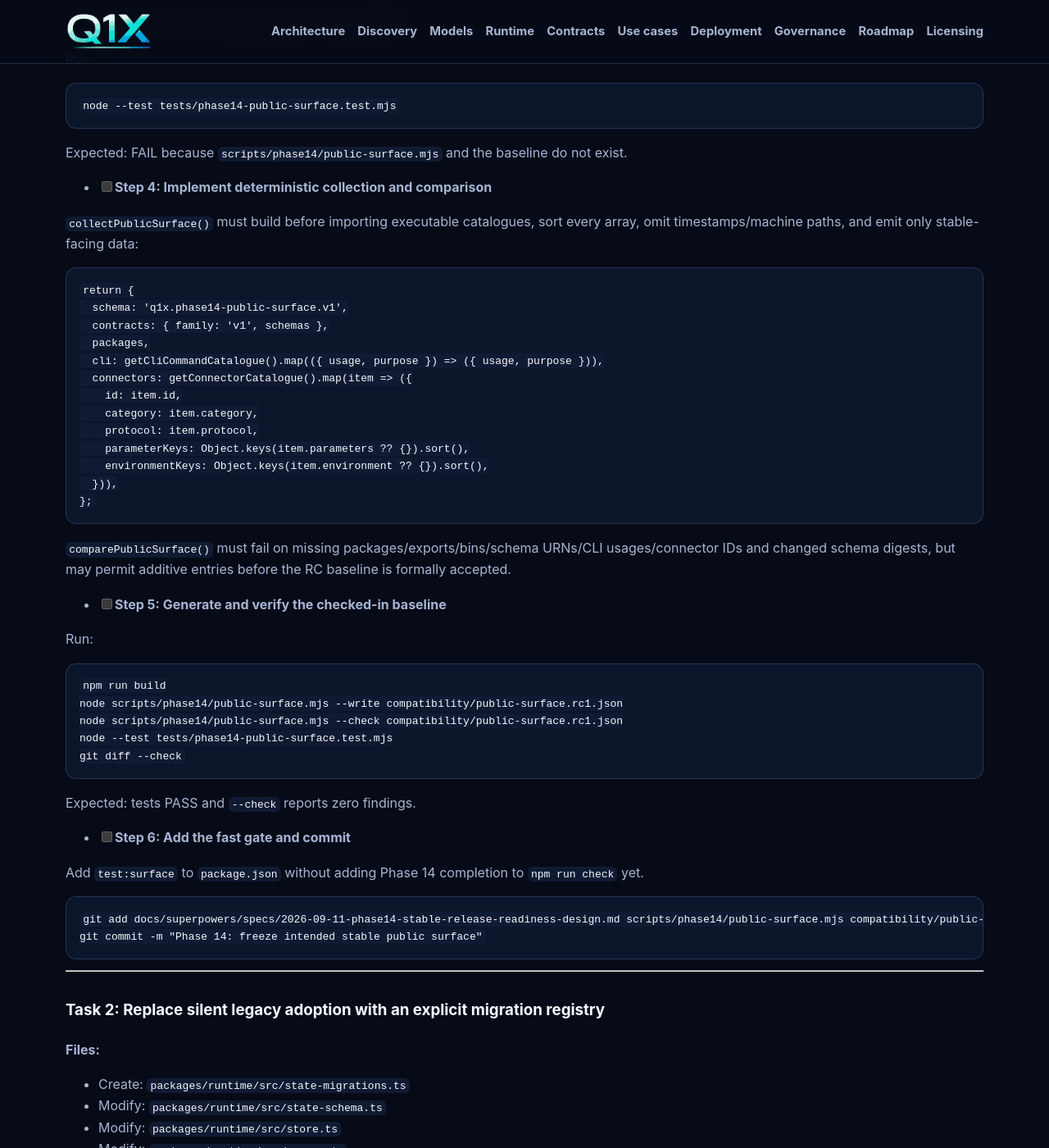
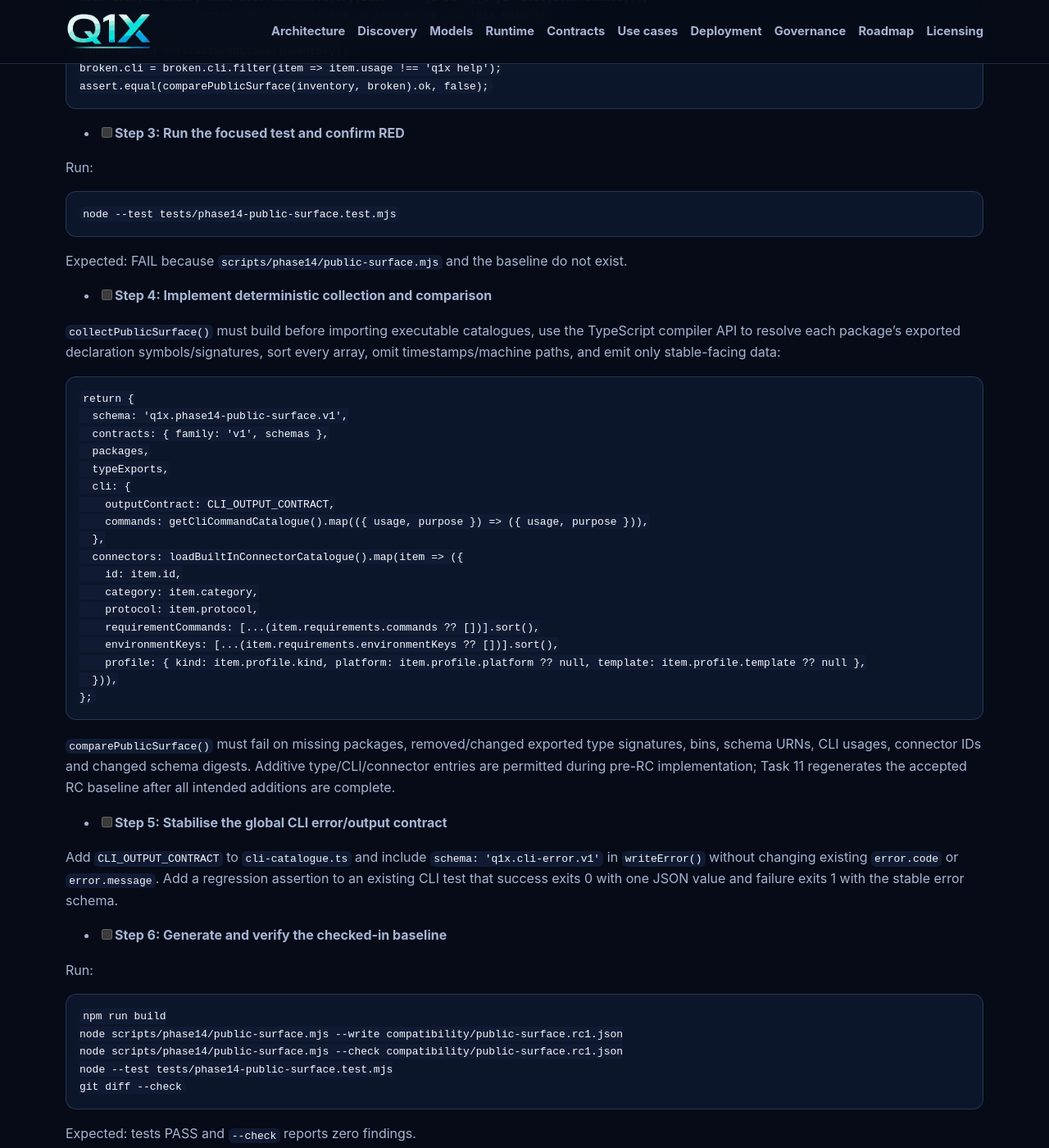
Before and after one commit to Quoralinex/q1x-community-orchestrator, a Jekyll site: the page built from docs/superpowers/plans/2026-09-11-phase14-stable-release-readiness.md, in a window 1280 px wide and 1400 px high, scrolled down 2219 px. Shown: the whole window at 82% size. Built offline with Jekyll 4.4.1, drawn with Linux system fonts in a browser that asks for light colours; our own code applies the rules of GitHub Pages for plain Markdown files; some of the changed text lies outside the part shown.

Commit message:
Refine Phase 14 implementation plan

````diff
--- a/docs/superpowers/plans/2026-09-11-phase14-stable-release-readiness.md
+++ b/docs/superpowers/plans/2026-09-11-phase14-stable-release-readiness.md
@@ -34,6 +34,9 @@
 **Files:**
 - Modify: `docs/superpowers/specs/2026-09-11-phase14-stable-release-readiness-design.md`
 - Create: `scripts/phase14/public-surface.mjs`
+- Modify: `packages/runtime/src/cli-catalogue.ts`
+- Modify: `packages/runtime/src/cli.ts`
+- Modify: `tests/runtime-cli.test.mjs`
 - Create: `compatibility/public-surface.rc1.json`
 - Create: `tests/phase14-public-surface.test.mjs`
 - Modify: `package.json`
@@ -42,6 +45,7 @@
 - Produces: `collectPublicSurface(root): Promise<PublicSurfaceInventory>`.
 - Produces: `comparePublicSurface(baseline, current): { ok: boolean, findings: Array<{code:string, detail:string}> }`.
 - Inventory schema: `q1x.phase14-public-surface.v1`.
+- Stable CLI output contract: success emits one JSON value on stdout with exit 0; failure emits `{ schema: 'q1x.cli-error.v1', error: { code, message } }` on stderr with exit 1.
 - Later tasks consume `compatibility/public-surface.rc1.json` as the intended RC compatibility baseline.
 
 - [ ] **Step 1: Correct approved-spec presentation defects**
@@ -64,8 +68,8 @@ Create tests covering deterministic package metadata, `v1` schema digests, CLI c
 const inventory = await collectPublicSurface(root);
 assert.equal(inventory.schema, 'q1x.phase14-public-surface.v1');
 assert.equal(inventory.packages.length, 8);
-assert.ok(inventory.schemas.every(item => /^[0-9a-f]{64}$/.test(item.sha256)));
-assert.ok(inventory.cli.some(item => item.usage === 'q1x help'));
+assert.ok(inventory.contracts.schemas.every(item => /^[0-9a-f]{64}$/.test(item.sha256)));
+assert.ok(inventory.cli.commands.some(item => item.usage === 'q1x help'));
 assert.equal(comparePublicSurface(inventory, inventory).ok, true);
 const broken = structuredClone(inventory);
 broken.cli = broken.cli.filter(item => item.usage !== 'q1x help');
@@ -84,27 +88,36 @@ Expected: FAIL because `scripts/phase14/public-surface.mjs` and the baseline do
 
 - [ ] **Step 4: Implement deterministic collection and comparison**
 
-`collectPublicSurface()` must build before importing executable catalogues, sort every array, omit timestamps/machine paths, and emit only stable-facing data:
+`collectPublicSurface()` must build before importing executable catalogues, use the TypeScript compiler API to resolve each package's exported declaration symbols/signatures, sort every array, omit timestamps/machine paths, and emit only stable-facing data:
 
 ```js
 return {
   schema: 'q1x.phase14-public-surface.v1',
   contracts: { family: 'v1', schemas },
   packages,
-  cli: getCliCommandCatalogue().map(({ usage, purpose }) => ({ usage, purpose })),
-  connectors: getConnectorCatalogue().map(item => ({
+  typeExports,
+  cli: {
+    outputContract: CLI_OUTPUT_CONTRACT,
+    commands: getCliCommandCatalogue().map(({ usage, purpose }) => ({ usage, purpose })),
+  },
+  connectors: loadBuiltInConnectorCatalogue().map(item => ({
     id: item.id,
     category: item.category,
     protocol: item.protocol,
-    parameterKeys: Object.keys(item.parameters ?? {}).sort(),
-    environmentKeys: Object.keys(item.environment ?? {}).sort(),
+    requirementCommands: [...(item.requirements.commands ?? [])].sort(),
+    environmentKeys: [...(item.requirements.environmentKeys ?? [])].sort(),
+    profile: { kind: item.profile.kind, platform: item.profile.platform ?? null, template: item.profile.template ?? null },
   })),
 };
 ```
 
-`comparePublicSurface()` must fail on missing packages/exports/bins/schema URNs/CLI usages/connector IDs and changed schema digests, but may permit additive entries before the RC baseline is formally accepted.
+`comparePublicSurface()` must fail on missing packages, removed/changed exported type signatures, bins, schema URNs, CLI usages, connector IDs and changed schema digests. Additive type/CLI/connector entries are permitted during pre-RC implementation; Task 11 regenerates the accepted RC baseline after all intended additions are complete.
 
-- [ ] **Step 5: Generate and verify the checked-in baseline**
+- [ ] **Step 5: Stabilise the global CLI error/output contract**
+
+Add `CLI_OUTPUT_CONTRACT` to `cli-catalogue.ts` and include `schema: 'q1x.cli-error.v1'` in `writeError()` without changing existing `error.code` or `error.message`. Add a regression assertion to an existing CLI test that success exits 0 with one JSON value and failure exits 1 with the stable error schema.
+
+- [ ] **Step 6: Generate and verify the checked-in baseline**
 
 Run:
 
@@ -118,12 +131,12 @@ git diff --check
 
 Expected: tests PASS and `--check` reports zero findings.
 
-- [ ] **Step 6: Add the fast gate and commit**
+- [ ] **Step 7: Add the fast gate and commit**
 
 Add `test:surface` to `package.json` without adding Phase 14 completion to `npm run check` yet.
 
 ```bash
-git add docs/superpowers/specs/2026-09-11-phase14-stable-release-readiness-design.md scripts/phase14/public-surface.mjs compatibility/public-surface.rc1.json tests/phase14-public-surface.test.mjs package.json
+git add docs/superpowers/specs/2026-09-11-phase14-stable-release-readiness-design.md scripts/phase14/public-surface.mjs packages/runtime/src/cli-catalogue.ts packages/runtime/src/cli.ts compatibility/public-surface.rc1.json tests/phase14-public-surface.test.mjs tests/runtime-cli.test.mjs package.json
 git commit -m "Phase 14: freeze intended stable public surface"
 ```
 
@@ -138,12 +151,13 @@ git commit -m "Phase 14: freeze intended stable public surface"
 - Modify: `packages/runtime/src/errors.ts`
 - Modify: `packages/runtime/src/index.ts`
 - Create: `tests/runtime-state-migration.test.mjs`
-- Modify: `tests/runtime-state-schema.test.mjs`
+- Modify: `tests/runtime-state-version.test.mjs`
 
 **Interfaces:**
 - Produces: `inspectRuntimeState(home: string): StateMigrationInspection`.
 - Produces: `planStateMigration(home: string): StateMigrationPlan`.
 - Produces: `applyStateMigrations(home: string, options?: { dryRun?: boolean; backupPath?: string }): Promise<StateMigrationResult>`.
+- Internal test seam (not re-exported from `packages/runtime/src/index.ts`): `applyStateMigrationsWithRegistry(home, registry, options)` so failure atomicity is testable without environment switches or expanding the public package surface.
 - `SqliteStore.open()` may initialise a genuinely absent database at schema 1, but an existing legacy/older database requiring migration must throw `RuntimeError('MIGRATION_REQUIRED', ...)`.
 
 - [ ] **Step 1: Write failing migration-state tests**
@@ -203,20 +217,20 @@ Before normal schema setup, detect whether `state.sqlite` existed. For a fresh d
 The test supplies a test registry step whose `apply()` writes then throws. After `applyStateMigrations`, assert the schema marker and test write both rolled back.
 
 ```js
-await assert.rejects(() => applyStateMigrations(home, { registry: failingRegistry }), /MIGRATION_FAILED/);
+await assert.rejects(() => applyStateMigrationsWithRegistry(home, failingRegistry, {}), /MIGRATION_FAILED/);
 assert.equal(readMarker(home), 0);
 assert.equal(readInjectedRow(home), undefined);
 ```
 
-Expose the injectable registry only from the migration module function parameter; do not add an environment-variable failure switch.
+Keep `applyStateMigrationsWithRegistry` internal to the module path and omit it from `packages/runtime/src/index.ts`; do not add an environment-variable failure switch.
 
 - [ ] **Step 6: Run focused and regression tests, then commit**
 
 ```bash
 npm run build
-node --test tests/runtime-state-migration.test.mjs tests/runtime-state-schema.test.mjs tests/runtime-store.test.mjs
+node --test tests/runtime-state-migration.test.mjs tests/runtime-state-version.test.mjs tests/runtime-store.test.mjs
 git diff --check
-git add packages/runtime/src/state-migrations.ts packages/runtime/src/state-schema.ts packages/runtime/src/store.ts packages/runtime/src/errors.ts packages/runtime/src/index.ts tests/runtime-state-migration.test.mjs tests/runtime-state-schema.test.mjs
+git add packages/runtime/src/state-migrations.ts packages/runtime/src/state-schema.ts packages/runtime/src/store.ts packages/runtime/src/errors.ts packages/runtime/src/index.ts tests/runtime-state-migration.test.mjs tests/runtime-state-version.test.mjs
 git commit -m "Phase 14: add explicit state migration registry"
 ```
 
@@ -406,6 +422,7 @@ git commit -m "Phase 14: add executable upgrade matrix"
 - Adds constants `RC_VERSION = '1.0.0-rc.1'` and `STABLE_VERSION = '1.0.0'`.
 - Manifest statuses become `public-alpha`, `beta-candidate`, `stable-rc-candidate`, `stable`.
 - Produces package-surface schema `q1x.phase14-package-surface.v1` from packed artifacts.
+- Reproducibility CLI accepts explicit `--version <governed-version>` and `--source-sha <40-hex>` instead of hard-coding Beta.
 
 - [ ] **Step 1: Write RED tests for RC/stable release metadata**
 
@@ -432,7 +449,7 @@ Add RC/stable versions to `SUPPORTED_RELEASE_VERSIONS`, map manifest status by e
 
 - [ ] **Step 4: Generate stable package-surface evidence from staged RC tarballs**
 
-The package surface records package name, export map, bins, engine floor, licence, exact internal dependency graph and sorted packed-file inventory. It excludes tarball byte hashes so reproducible content is compared separately.
+The package surface records package name, export map, bins, engine floor, licence, governed internal dependency names with `versionPolicy: 'exact-governed-release'`, and sorted packed-file inventory. It does not embed the literal RC version in the compatibility snapshot, so the same stable surface can validate staged `1.0.0`; literal version equality remains enforced by release identity. It excludes tarball byte hashes so reproducible content is compared separately.
 
 ```bash
 node scripts/release/prepare-prerelease.mjs --version 1.0.0-rc.1 --output /tmp/q1x-rc-surface --source-sha "$(git rev-parse HEAD)"
@@ -443,6 +460,7 @@ node scripts/phase14/package-surface.mjs --artifacts /tmp/q1x-rc-surface --write
 
 ```bash
 node scripts/release/verify-packed-consumer.mjs --artifacts /tmp/q1x-rc-surface
+node scripts/release/verify-reproducible-packages.mjs --version 1.0.0-rc.1 --source-sha "$(git rev-parse HEAD)"
 node scripts/phase14/package-surface.mjs --artifacts /tmp/q1x-rc-surface --check compatibility/package-surface.rc1.json
 node --test tests/phase14-package-surface.test.mjs tests/release-beta-governance.test.mjs
 git diff --check
@@ -606,7 +624,9 @@ Tests require the five new documents, explicit SemVer/deprecation rules, migrati
 
 ```js
 assert.match(activeDocs, /1\.0\.0-rc\.1/);
-assert.doesNotMatch(activeDocs, /1\.0\.0.*(?:current|commissioned|released)/i);
+assert.match(activeDocs, /1\.0\.0.*not commissioned/i);
+assert.doesNotMatch(activeDocs, /current commissioned stable release is .*1\.0\.0/i);
+assert.doesNotMatch(activeDocs, /1\.0\.0 has been released/i);
 assert.match(versioning, /breaking.*major/i);
 assert.match(deprecation, /replacement/i);
 assert.match(upgrade, /migration inspect/);
@@ -653,12 +677,13 @@ git commit -m "Phase 14: define stable compatibility and support policy"
 
 **Interfaces:**
 - Current source identity becomes exactly `1.0.0-rc.1`.
+- Phase 12 and Phase 13 completion verifiers continue to validate their historical deliverables while accepting the aligned current RC package/matrix identity.
 - Historical Alpha 2 and Beta identities remain testable using synthetic historical identities rather than requiring current manifests to regress.
 - `preparePrerelease(..., version: '1.0.0')` remains staging-only and does not change source files.
 
 - [ ] **Step 1: Write RC identity RED tests**
 
-Require all eight package manifests and every internal public Q1X dependency to be exactly `1.0.0-rc.1`, while historical Alpha/Beta regression helpers continue to pass.
+Require all eight package manifests and every internal public Q1X dependency to be exactly `1.0.0-rc.1`, while historical Alpha/Beta regression helpers continue to pass. Add Phase 13 completion assertions that preserve `betaVersion: '0.2.0-beta.1'` as historical evidence but expose `currentPackageVersion: '1.0.0-rc.1'` and `required.currentPackageAlignment: true` instead of requiring current manifests to remain Beta.
 
 - [ ] **Step 2: Confirm RED**
 
@@ -668,7 +693,7 @@ node --test tests/release-stable-governance.test.mjs tests/release-commissioning
 
 Expected: FAIL because source manifests remain beta.
 
-- [ ] **Step 3: Align package manifests and lockfile**
+- [ ] **Step 3: Align package manifests, compatibility identity and lockfile**
 
 Set all eight versions to `1.0.0-rc.1`, rewrite only internal Q1X dependency versions to exact `1.0.0-rc.1`, then run:
 
@@ -676,6 +701,10 @@ Set all eight versions to `1.0.0-rc.1`, rewrite only internal Q1X dependency ver
 npm install --package-lock-only --ignore-scripts --no-audit --no-fund
 npm ci --no-audit --no-fund
 ```
+
+Set `compatibility/matrix.json.projectVersion` to `1.0.0-rc.1` and regenerate `docs/compatibility-matrix.md` so the Phase 12 structural verifier follows the current aligned package identity. Keep existing Beta-era evidence SHAs truthfully historical until exact RC CI evidence is available.
+
+Update Phase 13 completion verification to validate package alignment against the current governed source version while retaining the historical Phase 13 Beta identity/evidence fields.
 
 - [ ] **Step 4: Verify RC artifacts and full bounded repository gate**
 
@@ -688,14 +717,14 @@ npm run test:surface
 node --test tests/phase14-upgrade-matrix.test.mjs tests/phase14-reliability.test.mjs tests/phase14-dependency-inventory.test.mjs tests/release-stable-governance.test.mjs
 node scripts/release/prepare-prerelease.mjs --version 1.0.0-rc.1 --output /tmp/q1x-rc --source-sha "$(git rev-parse HEAD)"
 node scripts/release/verify-packed-consumer.mjs --artifacts /tmp/q1x-rc
-node scripts/release/verify-reproducible-packages.mjs "$(git rev-parse HEAD)"
+node scripts/release/verify-reproducible-packages.mjs --version 1.0.0-rc.1 --source-sha "$(git rev-parse HEAD)"
 git diff --check
 ```
 
 - [ ] **Step 5: Commit and push the runtime-frozen RC candidate**
 
 ```bash
-git add packages package-lock.json scripts/release tests/release-*.test.mjs
+git add packages package-lock.json scripts/release scripts/phase13/verify-completion.mjs tests/phase13-completion.test.mjs compatibility/matrix.json docs/compatibility-matrix.md tests/release-*.test.mjs
 git commit -m "Phase 14: align stable RC candidate identity"
 git push -u origin feat/phase14-stable-release-readiness
 ```
@@ -732,7 +761,7 @@ Do not claim acceptance until both evidence files are validated and retained in
 
 Require Ubuntu 24.04, Node 24, full-SHA action pins, read-only default permissions, exact version guards, protected-main release guard, immutable tag/release refusal, separate npm OIDC job and no private service secrets.
 
-Also require `actions/attest-build-provenance` to be pinned to commit `977bb373ede98d70efdf65b84cb5f73e068dcc2a` if attestation is used.
+Require `actions/attest-build-provenance` to be pinned to commit `977bb373ede98d70efdf65b84cb5f73e068dcc2a` in the stable release job.
 
 - [ ] **Step 2: Confirm RED**
 
@@ -742,13 +771,13 @@ node --test tests/phase14-workflows.test.mjs
 
 - [ ] **Step 3: Implement `stable-readiness.yml`**
 
-The normal job runs `npm ci`, `npm run check`, surface check, upgrade matrix, bounded restart smoke, compatibility/resilience/stress, RC artifact preparation, external consumer verification, reproducibility, dependency inventory and Phase 14 verifier when available. Upload exact-head JSON evidence.
+The normal job runs `npm ci`, `npm run check`, surface check, upgrade matrix, bounded restart smoke, compatibility/resilience/stress, RC artifact preparation, external consumer verification, reproducibility and dependency inventory. It does not call `verify:phase14` until Task 11 adds the retained long-evidence gate. Upload exact-head JSON evidence.
 
 Add manual-only `soak` and `restart-campaign` jobs with `timeout-minutes: 390` and `cycles: 1000`; no provider secrets are supplied.
 
 - [ ] **Step 4: Implement `public-stable.yml` validation/release/npm separation**
 
-Validation stages `1.0.0` artifacts from the RC source and verifies consumer/reproducibility/SBOM/checksums/surface/dependency evidence. The release job runs only when:
+Validation stages `1.0.0` artifacts from the RC source and verifies consumer/reproducibility/SBOM/checksums/surface/dependency evidence. In commissioning/manual validation it also runs `npm audit --omit=dev --audit-level=critical --json > stable-vulnerability-audit.json`; critical findings or audit execution failure block stable commissioning and the JSON is uploaded as evidence. The release job runs only when:
 
 ```yaml
 if: >-
@@ -814,22 +844,32 @@ Expected: `equivalent: true`. If false, restart the six-hour soak on the new run
 
 - [ ] **Step 3: Retain raw evidence and hash-based acceptance records**
 
-Copy the raw JSON without machine-specific paths, compute SHA-256, and write acceptance records:
+Copy the raw JSON without machine-specific paths, then create the acceptance records with executable Node code so no template values remain:
 
-```json
-{
-  "schema": "q1x.phase14-soak-acceptance.v1",
-  "execution": "local-manual",
-  "workflowRunId": null,
-  "sourceSha": "<RC_RUNTIME_SHA>",
-  "artifactPath": "compatibility/evidence/phase14-soak-evidence.json",
-  "artifactSha256": "<64 lowercase hex>",
-  "minimumMinutes": 360,
-  "state": "passed"
+```bash
+cp "$HOME/q1x-phase14-soak-$RC_RUNTIME_SHA.json" compatibility/evidence/phase14-soak-evidence.json
+cp "$HOME/q1x-phase14-restart-$RC_RUNTIME_SHA.json" compatibility/evidence/phase14-restart-evidence.json
+export RC_RUNTIME_SHA
+node --input-type=module <<'NODE'
+import { createHash } from 'node:crypto';
+import { readFile, writeFile } from 'node:fs/promises';
+for (const kind of ['soak', 'restart']) {
+  const artifactPath = `compatibility/evidence/phase14-${kind}-evidence.json`;
+  const bytes = await readFile(artifactPath);
+  const record = {
+    schema: `q1x.phase14-${kind}-acceptance.v1`,
+    execution: 'local-manual',
+    workflowRunId: null,
+    sourceSha: process.env.RC_RUNTIME_SHA,
+    artifactPath,
+    artifactSha256: createHash('sha256').update(bytes).digest('hex'),
+    ...(kind === 'soak' ? { minimumMinutes: 360 } : { minimumCycles: 1000 }),
+    state: 'passed',
+  };
+  await writeFile(`compatibility/evidence/phase14-${kind}-acceptance.json`, `${JSON.stringify(record, null, 2)}\n`);
 }
+NODE
 ```
-
-The restart acceptance record mirrors this shape with `minimumCycles: 1000`.
 
 - [ ] **Step 4: Generate retained upgrade evidence on the current exact head**
 
@@ -861,11 +901,11 @@ Then add:
 "verify:phase14": "node scripts/phase14/verify-completion.mjs"
 ```
 
-and append `&& npm run verify:phase14` to root `check`. Add the same verifier to Repository Baseline.
+and append `&& npm run verify:phase14` to root `check`. Add the same verifier to Repository Baseline and to the normal `stable-readiness.yml` job now that retained long evidence exists.
 
 - [ ] **Step 7: Update compatibility identity with evidence honesty**
 
-Set `projectVersion` to `1.0.0-rc.1`. Version-specific tested rows may cite exact RC hosted-runner evidence only after the corresponding CI run exists. Historical evidence remains labelled historical rather than relabelled.
+Regenerate `compatibility/public-surface.rc1.json` on the completed RC surface, set `projectVersion` to `1.0.0-rc.1`, and regenerate `docs/compatibility-matrix.md`. Version-specific tested rows may cite exact RC hosted-runner evidence only after the corresponding CI run exists. Historical evidence remains labelled historical rather than relabelled.
 
 - [ ] **Step 8: Run the complete candidate gate and commit**
 
@@ -877,7 +917,7 @@ npm run test:resilience
 npm run test:stress
 npm run test:surface
 node --test tests/phase14-*.test.mjs tests/release-stable-governance.test.mjs
-node scripts/release/verify-reproducible-packages.mjs "$(git rev-parse HEAD)"
+node scripts/release/verify-reproducible-packages.mjs --version 1.0.0-rc.1 --source-sha "$(git rev-parse HEAD)"
 git diff --check
 git add compatibility scripts/phase14 tests/phase14-* package.json .github/workflows/repository-baseline.yml docs/compatibility-matrix.md
 git commit -m "Phase 14: add stable readiness completion evidence"
@@ -922,7 +962,7 @@ npm run check
 npm run test:compatibility
 npm run verify:standalone
 npm run verify:phase14
-node scripts/release/verify-reproducible-packages.mjs "$(git rev-parse HEAD)"
+node scripts/release/verify-reproducible-packages.mjs --version 1.0.0-rc.1 --source-sha "$(git rev-parse HEAD)"
 ```
 
 Then verify all push-triggered GitHub workflows, CodeQL and Pages are GREEN for the exact merge SHA; live docs must say RC/stable-ready without claiming stable `1.0.0` is released.
````
Also changed, not shown: other parts of docs/superpowers/plans/2026-09-11-phase14-stable-release-readiness.md (+9 -2 lines), docs/superpowers/specs/2026-09-11-phase14-stable-release-readiness-design.md (+11 -5 lines).
